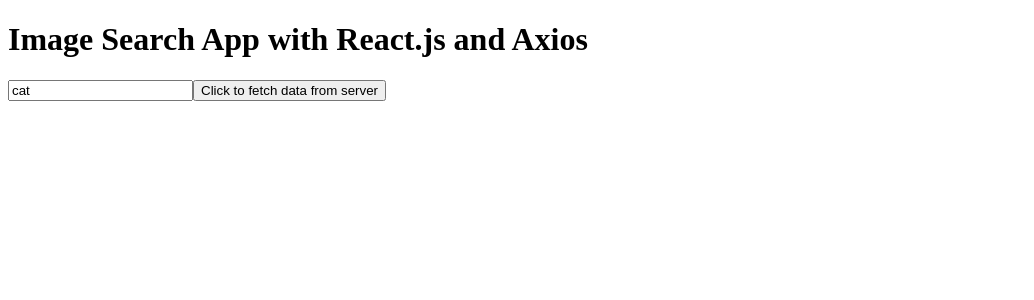
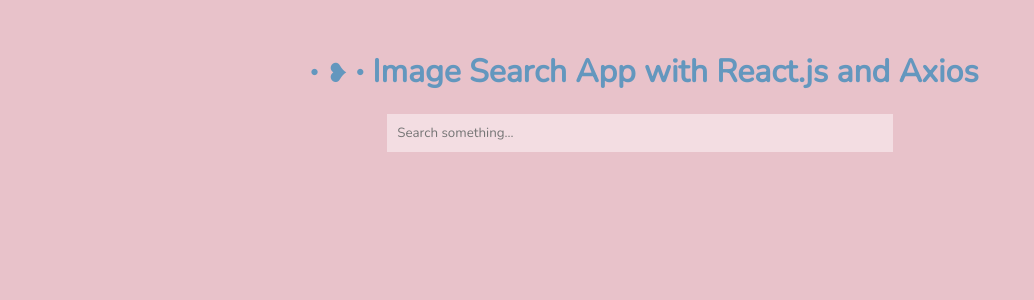
Before and after one commit to fojanb/image-search-app, a React (Create React App) app: page / in a window 1280 px wide. Shown: the top 300 px of the page, without its empty margins (0-1034 px from the left). Built offline with nearby package versions, Linux system fonts and the light colour scheme.

Commit message:
Add styles to all components and final styling

```diff
--- a/src/components/ImageList/ImageList.css
+++ b/src/components/ImageList/ImageList.css
@@ -0,0 +1,8 @@
+.image-list{
+    columns: 4 200px;
+    column-gap: 10px;
+}
+img{
+    width: 100%;
+    margin-bottom: 10px;
+}
--- a/src/components/ImageList/ImageList.js
+++ b/src/components/ImageList/ImageList.js
@@ -1,4 +1,5 @@
 import { ImageShow } from "../ImageShow/ImageShow";
+import "./ImageList.css";
 const ImageList = ({ images }) => {
   let renderedImages = images.map((image) => {
     return (
@@ -9,6 +10,6 @@
       />
     );
   });
-  return <div>{renderedImages}</div>;
+  return <div className="image-list">{renderedImages}</div>;
 };
 export default ImageList;
--- a/src/components/ImageShow/ImageShow.css
+++ b/src/components/ImageShow/ImageShow.css
@@ -0,0 +1,3 @@
+.image-show {
+  margin-top: 10px;
+}
--- a/src/components/ImageShow/ImageShow.js
+++ b/src/components/ImageShow/ImageShow.js
@@ -1,7 +1,8 @@
+import "./ImageShow.css";
 const ImageShow = ({ alt, src }) => {
   return (
     <>
-      <img alt={alt} src={src} />
+      <img alt={alt} src={src} className="image-show" />
     </>
   );
 };
--- a/src/components/SearchBar/SearchBar.css
+++ b/src/components/SearchBar/SearchBar.css
@@ -0,0 +1,14 @@
+input {
+    display: flex;
+    margin:20px auto;
+    padding: 10px;
+    width: 40%;
+    justify-content: center;
+    align-items: center;
+    border:none;
+    outline: none;
+    background-color: #f3dde2;
+}
+input:focus{
+    background-color: #faeeb1;
+}
--- a/src/components/SearchBar/SearchBar.js
+++ b/src/components/SearchBar/SearchBar.js
@@ -1,6 +1,7 @@
 import { useState } from "react";
+import "./SearchBar.css";
 const SearchBar = ({getImages}) => {
-  const [term, setTerm] = useState("cat");
+  const [term, setTerm] = useState("");
   const changeHandler = (e) => {
     setTerm(e.target.value);
   };
@@ -14,11 +15,11 @@
         onChange={changeHandler}
         type="text"
         autoComplete="off"
-        placeholder="Search image..."
+        placeholder="Search something..."
         value={term}
         required
       />
-      <button type="submit">Click to fetch data from server</button>
+      {/* <button type="submit">Click to fetch data from server</button> */}
     </form>
   );
 };
--- a/src/container/App/App.js
+++ b/src/container/App/App.js
@@ -10,7 +10,7 @@
   };
   return (
     <>
-      <h1>Image Search App with React.js and Axios</h1>
+      <h1><span style={{fontSize:"25px"}}>・❥・</span>Image Search App with React.js and Axios</h1>
       <SearchBar getImages={getImages} />
       <ImageList images={images} />
     </>
--- /dev/null
+++ b/src/index.css
@@ -0,0 +1,13 @@
+@import url("https://fonts.googleapis.com/css2?family=Nunito&display=swap");
+* {
+  box-sizing: border-box;
+  font-family: "Nunito", sans-serif;
+  background-color: #e8c2ca;
+}
+body {
+  margin-top: 50px;
+}
+h1 {
+  text-align: center;
+  color: #6397be;
+}
--- a/src/index.js
+++ b/src/index.js
@@ -1,3 +1,4 @@
+import "./index.css";
 import React from "react";
 import ReactDOM from "react-dom/client";
 import App from "./container/App/App";
```
